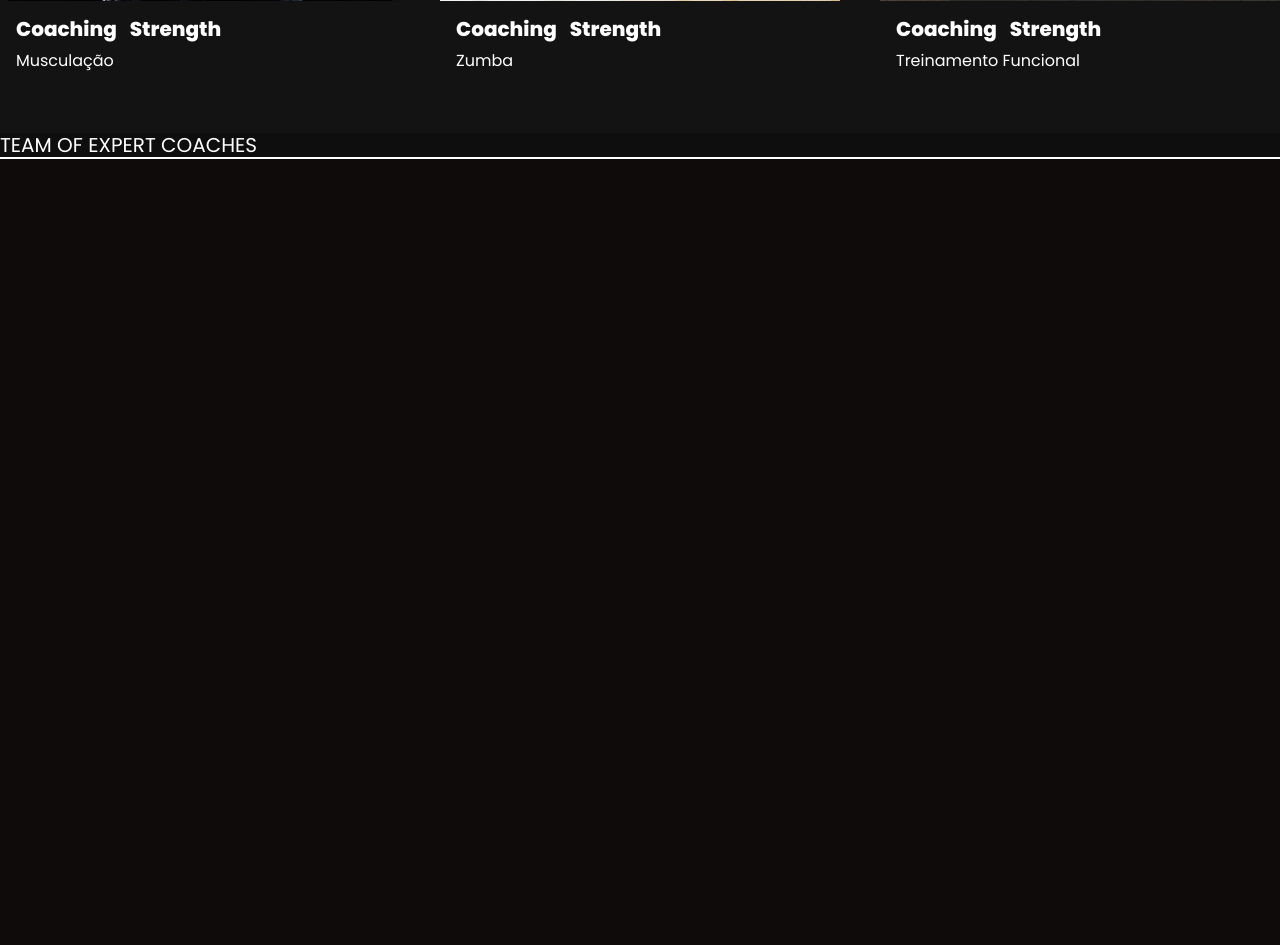
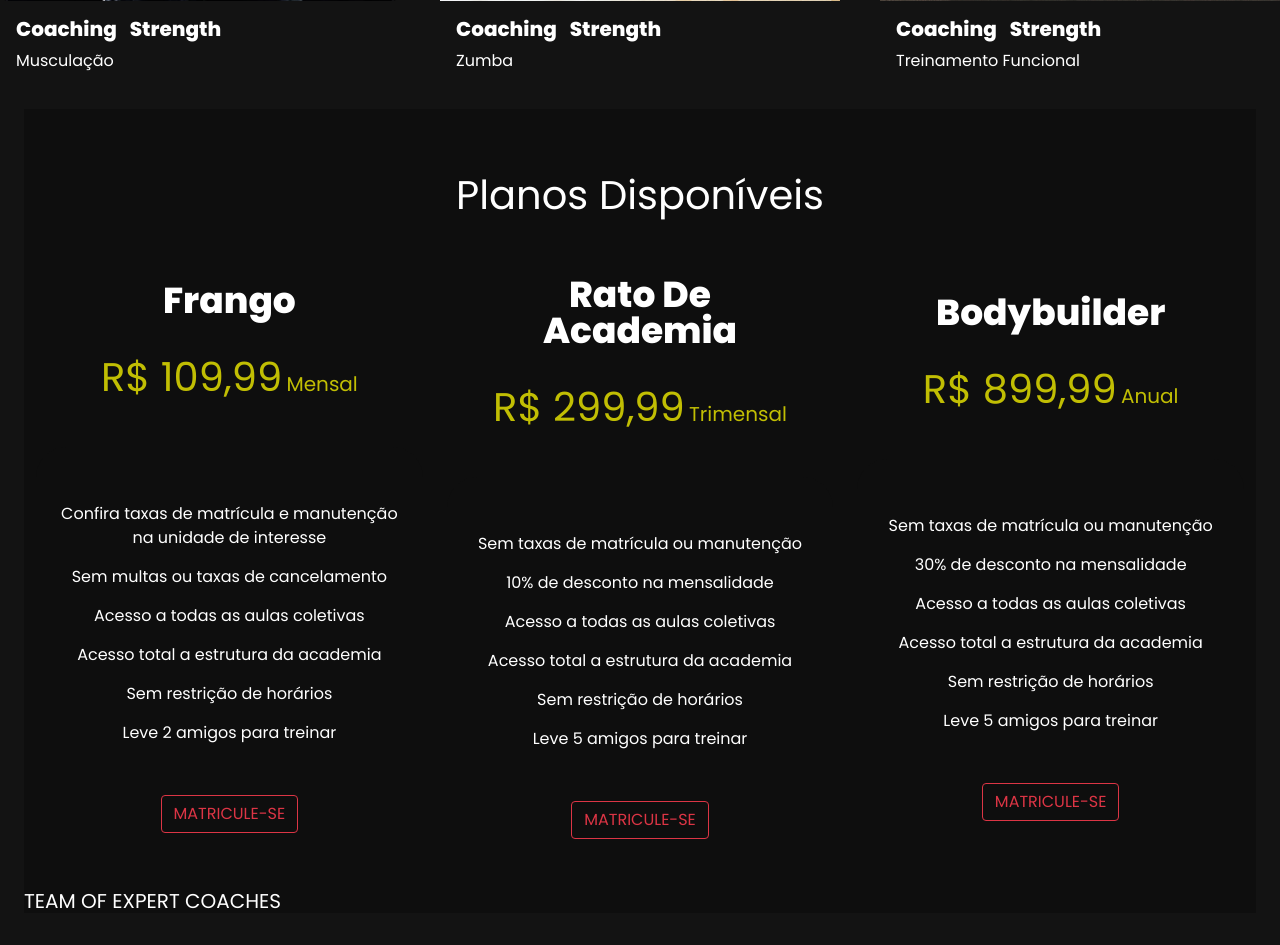
Before and after one commit to Kevin-Itam/GYM-Personal-Project, a PHP site: page /index_Apre.html in a window 1280 px wide; the page is wider, and only the part inside the window is pictured. Shown: the part 1789-2734 px from the top of that part. Before the commit the page ends 1948 px from the top of that part, so only its background shows below. Run offline with PHP 8.4, Linux system fonts and the light colour scheme.

Commit message:
Alterado o php e planos

```diff
--- a/css/style_painel.css
+++ b/css/style_painel.css
@@ -128,7 +128,7 @@ p {
     border: solid 1px black;
     background-color: #0e0e0e;
     color: white;
-    margin: 12.5px 30px;
+    margin: 9px 30px;
     padding: 4rem 12px;
 
 }
--- a/inc/cadastro_user.php
+++ b/inc/cadastro_user.php
@@ -16,6 +16,10 @@ if (empty($nome) || empty($cpf) || empty($email) || empty($senha) || empty($senh
     echo "<script>alert('Favor preencher os campos solicitatos'); </script>";
     echo "<script> window.location='../pages/pg_cadastro.php' </script>";
 } else {
+    if (($sexo) == 0){
+        echo "<script>alert('Favor informar o sexo;'); </script>";
+        echo "<script> window.location='../pages/pg_cadastro.php' </script>";
+    }else{
         if (($senha) != ($senha_conf)) {
             echo "<script>alert('A senha não é igual a primeira, favor corrigir!'); </script>";
             echo "<script> window.location='../pages/pg_cadastro.php' </script>";
@@ -36,3 +40,4 @@ if (empty($nome) || empty($cpf) || empty($email) || empty($senha) || empty($senh
             }
         }
     }
+}
--- a/index_Apre.html
+++ b/index_Apre.html
@@ -7,6 +7,7 @@
     <meta name="viewport" content="width=device-width, initial-scale=1.0">
     <link rel="shortcut icon" href="/img/favicon.ico" type="image/x-icon">
     <script type="text/javascript" src="js/javaScript.js"></script>
+    <link href="css/style_planos.css" rel="stylesheet" />
     <link href="css/style.css" rel="stylesheet" />
     <link href="https://cdn.jsdelivr.net/npm/bootstrap@5.0.2/dist/css/bootstrap.min.css" rel="stylesheet"
         integrity="sha384-EVSTQN3/azprG1Anm3QDgpJLIm9Nao0Yz1ztcQTwFspd3yD65VohhpuuCOmLASjC" crossorigin="anonymous">
@@ -147,7 +148,85 @@
                     </div>
                 </div>
             </section>
+            <section class="corpo">
+                <div class="row">
+                    <h1 style="margin-top: 5%;">Planos Disponíveis</h1>
+                    <div class="col-md-4 col-sm-6">
+                        <div class="pricing_table">
+                            <div class="pricing_table_header">
+                                <i class="fa fa-home"></i>
+                                <h2 class="title">Frango</h2>
+                                <span class="price-plan">
+                                    <i class="fa fa-inr"></i>
+                                    <span class="price">R$ 109,99</span>
+                                    <span class="monthly_plan">Mensal</span>
+                                </span>
+                            </div>
+                            <div class="pricing_table_plan">
+                                <ul>
+                                    <li>Confira taxas de matrícula e manutenção na unidade de interesse</li>
+                                    <li>Sem multas ou taxas de cancelamento</li>
+                                    <li>Acesso a todas as aulas coletivas</li>
+                                    <li>Acesso total a estrutura da academia</li>
+                                    <li>Sem restrição de horários</li>
+                                    <li>Leve 2 amigos para treinar</li>
+                                </ul>
+                                <button class="btn btn-outline-danger">MATRICULE-SE</button>
+                            </div>
+                        </div>
+                    </div>
+                    <div class="col-md-4 col-sm-6">
+                        <div class="pricing_table active">
+                            <div class="pricing_table_header">
+                                <i class="fa fa-puzzle-piece"></i>
+                                <h2 class="title">Rato de Academia</h2>
+                                <span class="price-plan">
+                                    <i class="fa fa-inr"></i>
+                                    <span class="price">R$ 299,99</span>
+                                    <span class="monthly_plan">Trimensal</span>
+                                </span>
+                            </div>
+                            <div class="pricing_table_plan">
+                                <ul>
+                                    <li>Sem taxas de matrícula ou manutenção</li>
+                                    <li>10% de desconto na mensalidade</li>
+                                    <li>Acesso a todas as aulas coletivas</li>
+                                    <li>Acesso total a estrutura da academia</li>
+                                    <li>Sem restrição de horários</li>
+                                    <li>Leve 5 amigos para treinar</li>
+                                </ul>
+                                <button class="btn btn-outline-danger">MATRICULE-SE</button>
+                            </div>
+                        </div>
+                    </div>
+                    <div class="col-md-4 col-sm-6">
+                        <div class="pricing_table">
+                            <div class="pricing_table_header">
+                                <i class="fa fa-users"></i>
+                                <h2 class="title">Bodybuilder</h2>
+                                <span class="price-plan">
+                                    <i class="fa fa-inr"></i>
+                                    <span class="price">R$ 899,99</span>
+                                    <span class="monthly_plan">Anual</span>
+                                </span>
+                            </div>
+                            <div class="pricing_table_plan">
+                                <ul>
+                                    <li>Sem taxas de matrícula ou manutenção</li>
+                                    <li>30% de desconto na mensalidade</li>
+                                    <li>Acesso a todas as aulas coletivas</li>
+                                    <li>Acesso total a estrutura da academia</li>
+                                    <li>Sem restrição de horários</li>
+                                    <li>Leve 5 amigos para treinar</li>
+                                </ul>
+                                <button class="btn btn-outline-danger">MATRICULE-SE</button>
+                            </div>
+                        </div>
+                    </div>
+                </div>
+                <section class="carrossel">
 
+                </section>
             </section>
             <section class="gym_coach">
                 <div class="gym_back">
--- a/js/javaScript.js
+++ b/js/javaScript.js
@@ -161,7 +161,7 @@ function telefone_validation(telefonel) {
     86, 87, 88, 89, 91, 92, 93, 94, 95,
     96, 97, 98, 99];
 
-  if (telefonel.length == 10 && [2, 3, 4, 5, 7].indexOf(parseInt(telefone.substring(2, 3) && telefonel.substring(2,3))) == -1) {
+  if (telefonel.length == 10 && [2, 3, 4, 5, 7].indexOf(parseInt(telefonel.substring(2,3))) == -1) {
     return false;
   }
 
--- a/pages/pg_cadastro.php
+++ b/pages/pg_cadastro.php
@@ -76,10 +76,10 @@
                                     <input name="senha_conf" type="password" class="form-control rounded-left" placeholder=" Confirmar senha" required="">
                                 </div>
                                 <select name="sexo" class="form-select form-select-sm" aria-label=".form-select-sm example" style="margin-top: 10px;">
-                                    <option selected value="">-Selecione-</option>
+                                    <option selected value="0">-Selecione-</option>
                                     <option value="Masculino">Masculino</option>
                                     <option value="Feminino">Feminino</option>
-                                    <option value="Nenhum">Nenhum</option>
+                                    <option value="Outro">Outro</option>
                                 </select>
                                 <div id="date-picker-example" class="md-form md-outline input-with-post-icon datepicker " inline="true" style="padding-top: 10px;">
                                     <input name="data" id="date" type="date" value="">
```
Also changed, not shown: inc/editar_user.php (added, +21 -0 lines), pages/pg_painel_user.php (+43 -14 lines), pages/pg_planos.html (+4 -4 lines), pages/pg_treinadores.html (+4 -4 lines). Lines whose indentation alone changed are shown as unchanged.
